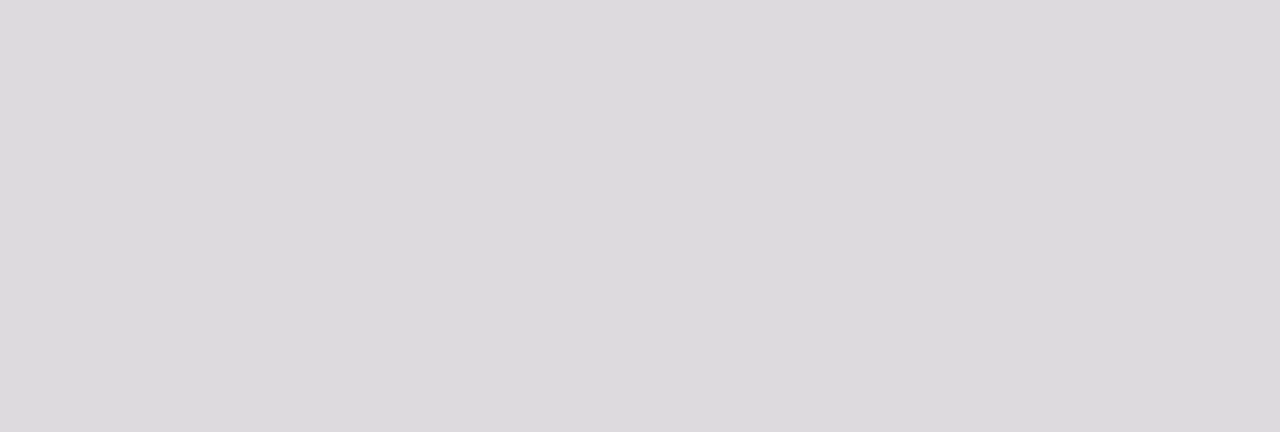
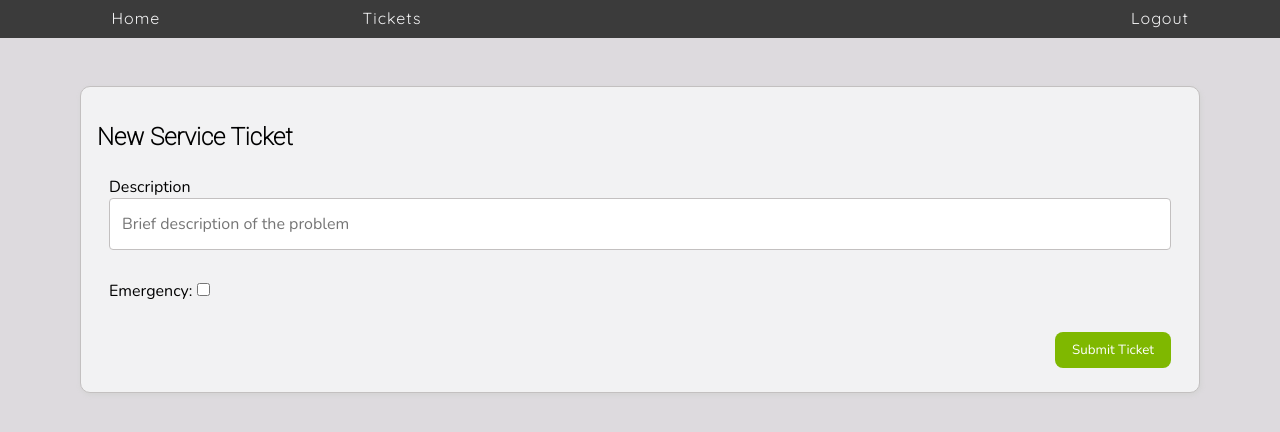
Before and after one commit to jackgardner99/honey-rae-repairs, a React (Vite) app: page /tickets/create in a window 1280 px wide. Shown: the top 432 px of the page. Built offline with nearby package versions, Linux system fonts and the light colour scheme; sample sign-in values are in the browser's storage.

Commit message:
initial commit

```diff
--- a/src/components/Tickets/TicketFilterBar.jsx
+++ b/src/components/Tickets/TicketFilterBar.jsx
@@ -1,4 +1,8 @@
+import { useNavigate } from "react-router-dom"
+
 export const TicketFilterBar = ({ setShowEmergencyOnly, setSearchTerm, currentUser, setShowOpenTickets }) => {
+    const navigate = useNavigate()
+
     return (
         <div className="filter-bar">
                 {currentUser.isStaff ? <>
@@ -22,7 +26,7 @@ export const TicketFilterBar = ({ setShowEmergencyOnly, setSearchTerm, currentUs
                     setSearchTerm(event.target.value)
                 }}/>
                 </> : <>
-                    <button className="filter-btn btn-primary">Create Ticket</button>
+                    <button className="filter-btn btn-primary" onClick={navigate("/tickets/create")}>Create Ticket</button>
                     <button className="filter-btn btn-info" onClick={() => {
                         setShowOpenTickets(true)
                     }}>Open Tickets</button>
--- a/src/components/form/TicketForm.jsx
+++ b/src/components/form/TicketForm.jsx
@@ -1,7 +1,63 @@
 import { useState } from "react"
+import "../../css/Form.css"
+import { createTicket } from "../../services/ticketService"
+import { useNavigate } from "react-router-dom"
 
 export const TicketForm = ({ currentUser }) => {
-    const [customer, setCustomer] = useState([])
+    const [ticket, setTicket] = useState({ description: "", emergency: false })
+
+    const navigate = useNavigate()
+
+    const handleSave = (event) => {
+        event.preventDefault()
+        if (ticket.description) {
+            const newTicket = {
+                userId: currentUser.id,
+                description: ticket.description,
+                emergency: ticket.emergency,
+                dateCompleted: ""
+            }
+
+            createTicket(newTicket).then(() => {
+                navigate("/tickets")
+            })
+        } else {
+            window.alert("Please fill out the description")
+        }
+    }
 
 
+    return (
+        <form>
+            <h2>New Service Ticket</h2>
+            <fieldset>
+                <div className="form-group">
+                    <label>Description</label>
+                    <input type="text" className="form-control" placeholder="Brief description of the problem"
+                    onChange={(event) => {
+                        const ticketCopy = {...ticket}
+                        ticketCopy.description = event.target.value
+                        setTicket(ticketCopy)
+                    }}/>
+                </div>
+            </fieldset>
+            <fieldset>
+                <div className="form-group">
+                    <label>
+                        Emergency:
+                        <input type="checkbox" onChange={(event) => {
+                            const ticketCopy = {...ticket}
+                            ticketCopy.emergency = event.target.checked
+                            setTicket(ticketCopy)
+                        }}/>
+                    </label>
+                </div>
+            </fieldset>
+            <fieldset>
+                <div className="form-group">
+                    <button className="form-btn btn-info" onClick={handleSave}>Submit Ticket</button>
+                </div>
+            </fieldset>
+        </form>
+    )
 }
--- a/src/services/ticketService.js
+++ b/src/services/ticketService.js
@@ -32,3 +32,14 @@ export const deleteTicket = (ticket) => {
         }
     })
 }
+
+export const createTicket = (ticket) => {
+    return fetch("http://localhost:3000/serviceTickets", {
+        method: "POST",
+        headers: {
+            "Content-Type": "application/json"
+        },
+        body: JSON.stringify(ticket)
+    }
+    )
+}
--- a/src/views/CustomerViews.jsx
+++ b/src/views/CustomerViews.jsx
@@ -2,6 +2,7 @@ import { Outlet, Route, Routes } from "react-router-dom"
 import { Welcome } from "../components/welcome/Welcome"
 import { CustomerNavBar } from "../components/nav/CustomerNavBar"
 import { TicketList } from "../components/tickets/TicketList"
+import { TicketForm } from "../components/form/TicketForm"
 
 export const CustomerViews = ({ currentUser }) => {
     return <Routes>
@@ -11,7 +12,10 @@ export const CustomerViews = ({ currentUser }) => {
             <Outlet />
         </>}>
             <Route index element={<Welcome />} />
-            <Route path="tickets" element={<TicketList currentUser={currentUser}/>} />
+            <Route path="tickets">
+                <Route index element={<TicketList currentUser={currentUser} {...console.log("tickets")}/>} />
+                <Route path="create" element={<TicketForm currentUser={currentUser} {...console.log("create")}/>} />
+            </Route>
         </Route>
     </Routes>
 }
```
